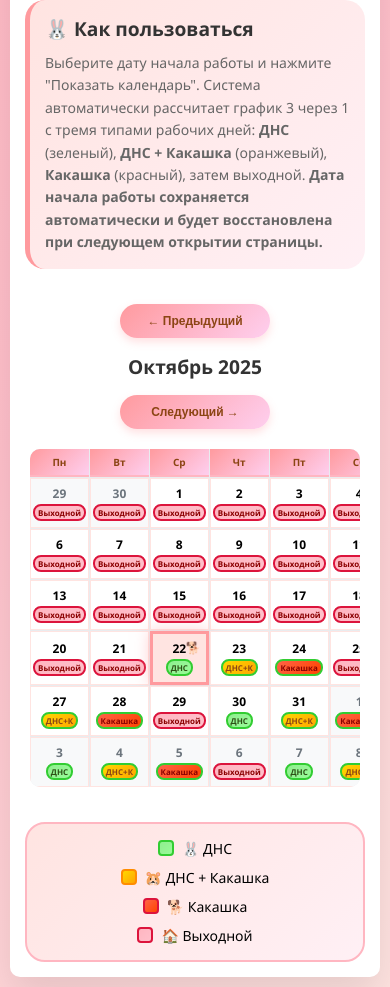
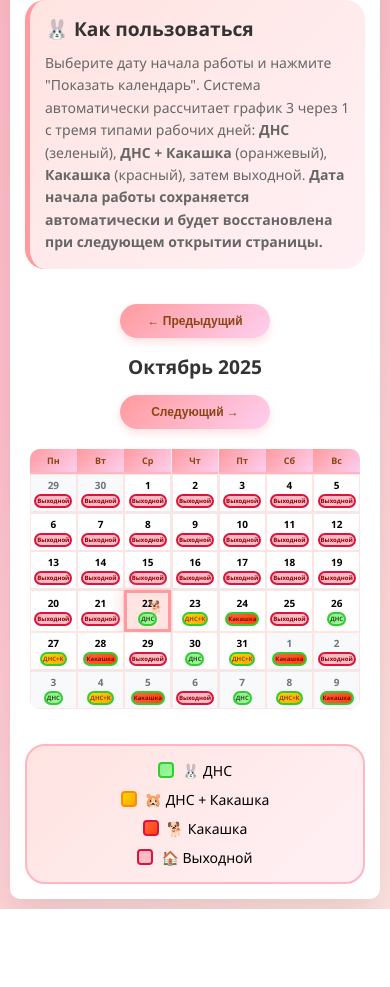
Before and after one commit to LeZork/comfortik-schedule, a plain HTML site: page index.html in a window 390 px wide. Shown: the part 463-1450 px from the top of the page. After the commit the page ends 1372 px from the top, so only its background shows below. Drawn offline with Linux system fonts and the light colour scheme.

Commit message:
mobile adapt fix

```diff
--- a/index.html
+++ b/index.html
@@ -18,6 +18,8 @@
             padding: 20px;
             position: relative;
             overflow-x: hidden;
+            -webkit-text-size-adjust: 100%;
+            -webkit-tap-highlight-color: transparent;
         }
 
         body::before {
@@ -193,6 +195,8 @@
             background: #e9ecef;
             border-radius: 10px;
             overflow: hidden;
+            width: 100%;
+            max-width: 100%;
         }
 
         .day-header {
@@ -593,18 +597,105 @@
             }
         }
 
-        @media (max-width: 360px) {
+        @media (max-width: 414px) {
+            /* iPhone 13 и другие большие телефоны */
             .calendar-grid {
-                overflow-x: auto;
+                gap: 0.5px;
             }
 
             .day {
-                min-width: 45px;
-                min-height: 40px;
+                min-width: 42px;
+                min-height: 35px;
+                padding: 4px 2px;
             }
 
             .day-header {
-                min-width: 45px;
+                min-width: 42px;
+                padding: 6px 2px;
+                font-size: 10px;
+            }
+
+            .day-number {
+                font-size: 11px;
+            }
+
+            .day-status {
+                font-size: 7px;
+                padding: 1px 2px;
+            }
+        }
+
+        @media (max-width: 390px) {
+            /* iPhone 12, 13 mini и другие */
+            .day {
+                min-width: 40px;
+                min-height: 32px;
+                padding: 3px 1px;
+            }
+
+            .day-header {
+                min-width: 40px;
+                padding: 5px 1px;
+                font-size: 9px;
+            }
+
+            .day-number {
+                font-size: 10px;
+            }
+
+            .day-status {
+                font-size: 6px;
+                padding: 1px 1px;
+            }
+        }
+
+        @media (max-width: 360px) {
+            /* iPhone SE и другие маленькие экраны */
+            .calendar-grid {
+                overflow-x: auto;
+                -webkit-overflow-scrolling: touch;
+            }
+
+            .day {
+                min-width: 38px;
+                min-height: 30px;
+                padding: 2px 1px;
+            }
+
+            .day-header {
+                min-width: 38px;
+                padding: 4px 1px;
+                font-size: 8px;
+            }
+
+            .day-number {
+                font-size: 9px;
+            }
+
+            .day-status {
+                font-size: 5px;
+                padding: 0px 1px;
+            }
+        }
+
+        /* Специально для Safari на iOS */
+        @supports (-webkit-touch-callout: none) {
+            @media (max-width: 414px) {
+                .calendar-grid {
+                    display: -webkit-box;
+                    display: -ms-flexbox;
+                    display: flex;
+                    -webkit-flex-wrap: wrap;
+                    -ms-flex-wrap: wrap;
+                    flex-wrap: wrap;
+                }
+
+                .day, .day-header {
+                    -webkit-box-flex: 1;
+                    -ms-flex: 1 1 calc(14.28% - 1px);
+                    flex: 1 1 calc(14.28% - 1px);
+                    min-width: 0;
+                }
             }
         }
     </style>
```
